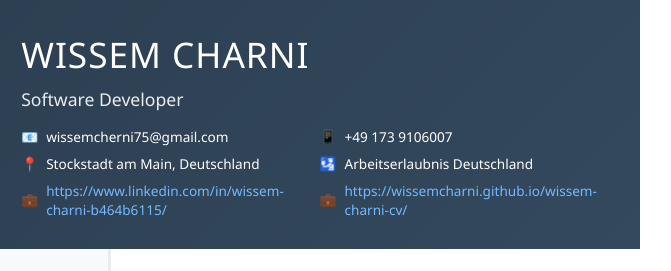
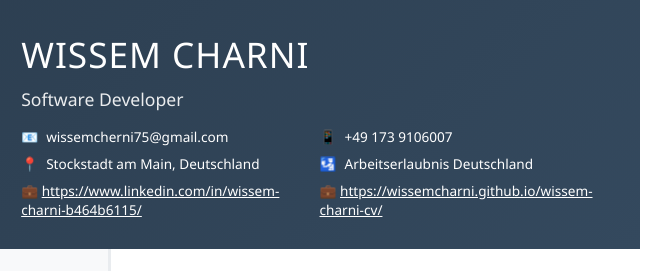
Before and after one commit to wissemcharni/wissem-charni-cv, a plain HTML site: page Lebenslauf.html in a window 1280 px wide. Shown: the top 271 px of the page, 397-1068 px from the left. Drawn offline with Linux system fonts and the light colour scheme.

Commit message:
Update pdf

```diff
--- a/Lebenslauf.html
+++ b/Lebenslauf.html
@@ -360,14 +360,14 @@
                         <span>🛂</span>
                         <span>Arbeitserlaubnis Deutschland</span>
                     </div>
-                    <div class="contact-item">
+                    <p>
                         <span>💼</span>
-                        <a href="https://www.linkedin.com/in/wissem-charni-b464b6115/" class="linkedin-link" target="_blank">https://www.linkedin.com/in/wissem-charni-b464b6115/</a>
-                    </div>
-                    <div class="contact-item">
+                        <a href="https://www.linkedin.com/in/wissem-charni-b464b6115/" target="_blank" style="color: white;">https://www.linkedin.com/in/wissem-charni-b464b6115/</a>
+                    </p>
+                    <p>
                         <span>💼</span>
-                        <a href="https://wissemcharni.github.io/wissem-charni-cv/" class="linkedin-link" target="_blank">https://wissemcharni.github.io/wissem-charni-cv/</a>
-                    </div>
+                        <a href="https://wissemcharni.github.io/wissem-charni-cv/" target="_blank" style="color: white;">https://wissemcharni.github.io/wissem-charni-cv/</a>
+                    </p>
                 </div>
             </div>
         </header>
```
